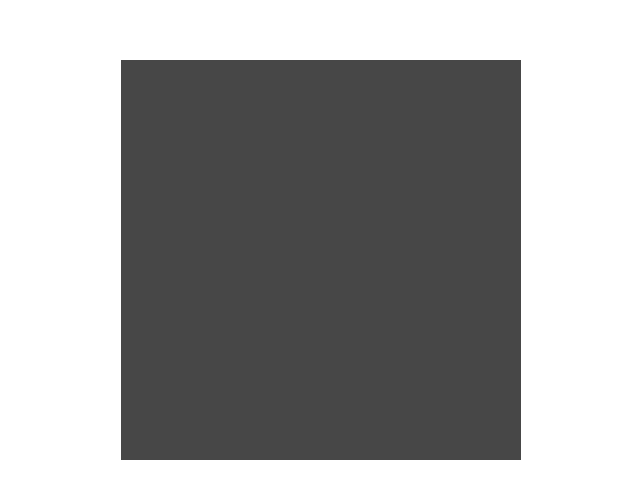
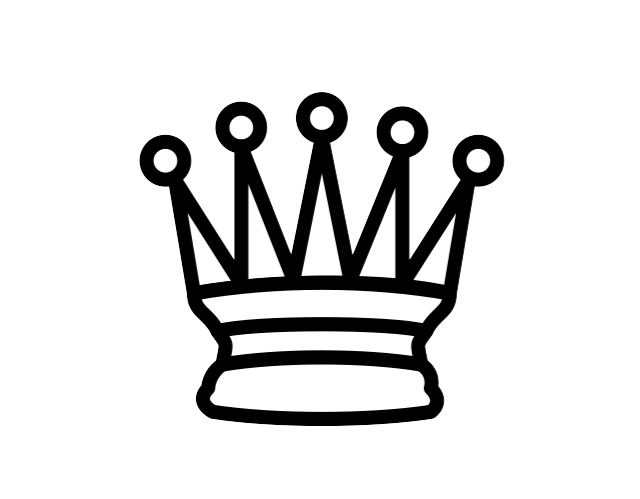
Before and after one commit to VeyGudTek/chess, a React (Vite) app: page / in a window 1280 px wide. Shown: the part 137-636 px from the top of the page, without its empty margins (319-959 px from the left). Built offline with nearby package versions, Linux system fonts and the light colour scheme.

Commit message:
Implemented Piece Images

```diff
--- a/src/Board.jsx
+++ b/src/Board.jsx
@@ -1,13 +1,12 @@
-import { Square } from "./Classes"
+import { Square, Pawn, Queen, King, Rook, Bishop, Knight } from "./Classes"
 
 const Board = () => {
-    const test = new Square('black')
-    console.log(test.image)
+    const test = new Queen('white')
 
     return (
         <>
             <div>
-                <img src={test.image}/>
+                <img src={test.get_image()}/>
             </div>
         </>
     )
--- a/src/Classes.js
+++ b/src/Classes.js
@@ -1,5 +1,17 @@
 import blackSquare from './assets/black.png'
 import whiteSquare from './assets/white.png'
+import whiteKnight from './assets/whiteKnight.png'
+import whiteBishop from './assets/whiteBishop.png'
+import whiteKing from './assets/whiteKing.png'
+import whiteQueen from './assets/whiteQueen.png'
+import whiteRook from './assets/whiteRook.png'
+import whitePawn from './assets/whitePawn.png'
+import blackKing from './assets/blackKing.png'
+import blackQueen from './assets/blackQueen.png'
+import blackPawn from './assets/blackPawn.png'
+import blackRook from './assets/blackRook.png'
+import blackBishop from './assets/blackBishop.png'
+import blackKnight from './assets/blackKnight.png'
 
 export class Square{
     constructor(color) {
@@ -7,8 +19,11 @@ export class Square{
         this.piece = null
     }
 
-    get image(){
-        if (this.color === 'black'){
+    get_image(){
+        if (this.piece !== null){
+            this.piece.get_image()
+        }
+        else if (this.color === 'black'){
             return blackSquare
         }else{
             return whiteSquare
@@ -17,36 +32,69 @@ export class Square{
 }
 
 export class Piece{
-    constructor(color, coordinates, game){
+    constructor(color, coordinates, game, name){
         this.color = color
+        this.name = name
         this.coordinates = coordinates
         this.game = game
+        this.images = {
+            'black': {
+                'pawn': blackPawn,
+                'king': blackKing,
+                'queen': blackQueen,
+                'rook': blackRook,
+                'bishop': blackBishop,
+                'knight': blackKnight
+            },
+            'white': {
+                'pawn': whitePawn,
+                'king': whiteKing,
+                'queen': whiteQueen,
+                'rook': whiteRook,
+                'bishop': whiteBishop,
+                'knight': whiteKnight
+            }
+        }
+    }
+
+    get_image(){
+        return this.images[this.color][this.name]
     }
 }
 
 export class Pawn extends Piece{
     constructor(color, coordinates, game){
-        super(color, coordinates, game)
+        super(color, coordinates, game, 'pawn')
         this.start = true
     }
 }
 
 export class Knight extends Piece{
-
+    constructor(color, coordinates, game){
+        super(color, coordinates, game, 'knight')
+    }
 }
 
 export class King extends Piece{
-
+    constructor(color, coordinates, game){
+        super(color, coordinates, game, 'king')
+    }
 }
 
 export class Bishop extends Piece{
-
+    constructor(color, coordinates, game){
+        super(color, coordinates, game, 'bishop')
+    }
 }
 
 export class Rook extends Piece{
-
+    constructor(color, coordinates, game){
+        super(color, coordinates, game, 'rook')
+    }
 }
 
 export class Queen extends Piece{
-
+    constructor(color, coordinates, game){
+        super(color, coordinates, game, 'queen')
+    }
 }
```
